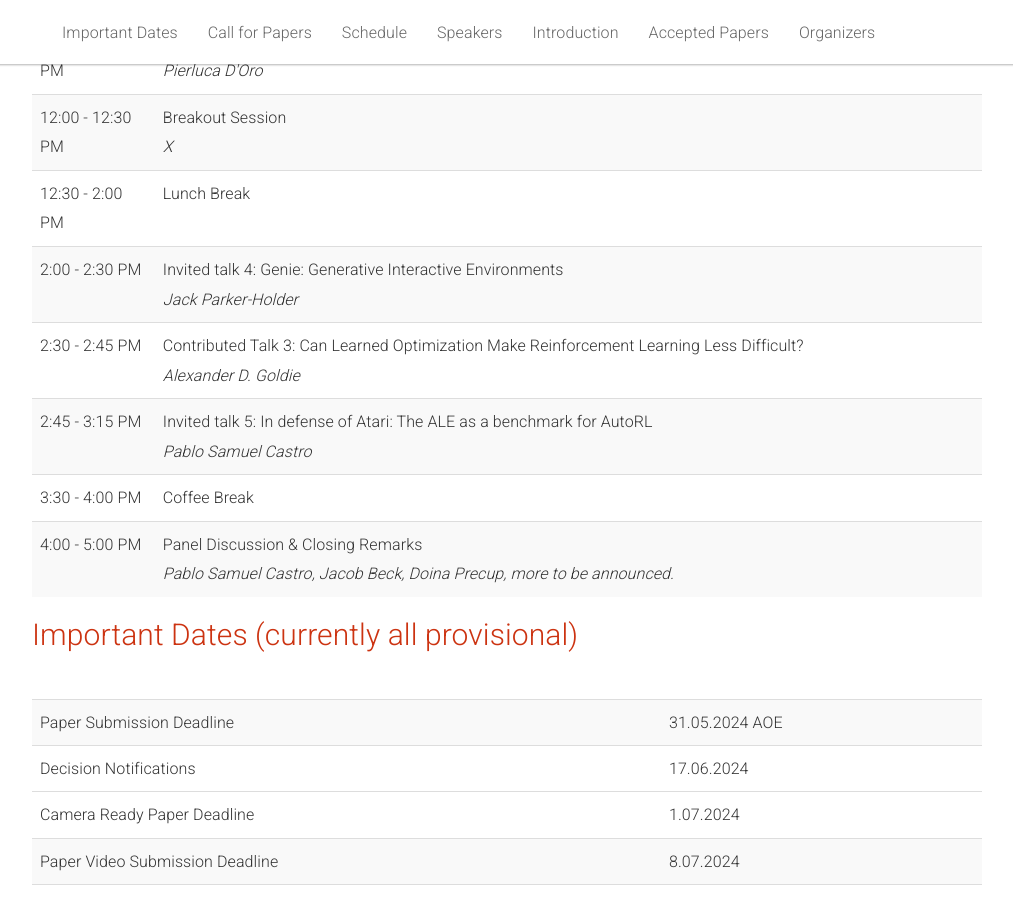
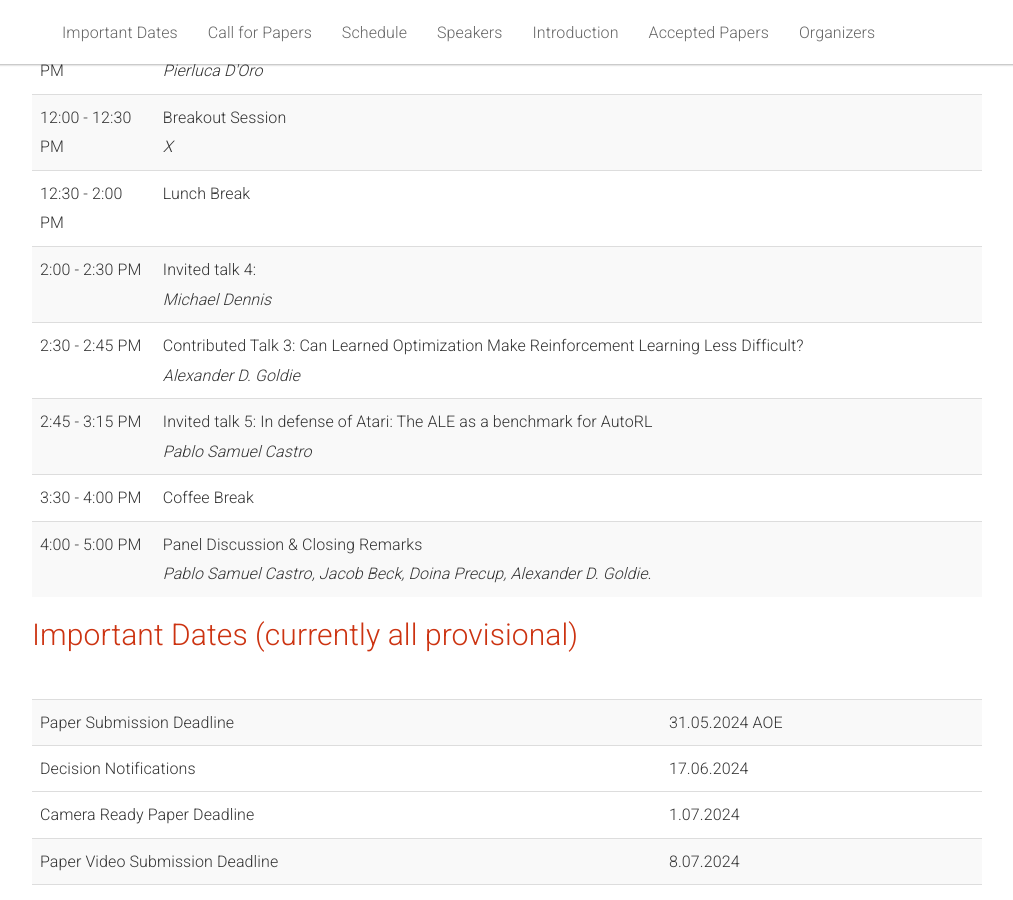
Before and after one commit to autorlworkshop/autorlworkshop.github.io, a Jekyll site: the page built from _pages/home.md, in a window 1280 px wide and 900 px high, scrolled down 2266 px. Shown: the whole window, without its empty margins (133-1146 px from the left). Built offline with Jekyll 4.4.1, drawn with Linux system fonts in a browser that asks for light colours; some of the changed text lies outside the part shown.

Commit message:
Updates to speakers, panel discussion

```diff
--- a/_pages/home.md
+++ b/_pages/home.md
@@ -169,8 +169,8 @@ acknowledgements: ""
         <tr>
           <td>2:00 - 2:30 PM</td>
           <td>
-            Invited talk 4: Genie: Generative Interactive Environments<br/>
-            <i> Jack Parker-Holder </i>
+            Invited talk 4:<br/>
+            <i> Michael Dennis </i>
           </td>
         </tr>
         <tr>
@@ -196,7 +196,7 @@ acknowledgements: ""
         <tr>
           <td>4:00 - 5:00 PM</td>
           <td> Panel Discussion & Closing Remarks<br>
-            <i> Pablo Samuel Castro, Jacob Beck, Doina Precup, more to be announced.</i>
+            <i> Pablo Samuel Castro, Jacob Beck, Doina Precup, Alexander D. Goldie.</i>
             </td>
         </tr>
       </tbody>
@@ -355,12 +355,12 @@ acknowledgements: ""
   </div>
 
   <div class="col-xs-6 col-lg-3 people">
-    <a href="https://jparkerholder.github.io">
-      <img class="people-pic" src="{{ "/static/img/people/jack.jpeg" | prepend:site.baseurl }}">
+    <a href="https://www.michaeldennis.ai/">
+      <img class="people-pic" src="{{ "/static/img/people/michael.jpg" | prepend:site.baseurl }}">
     </a>
     <div class="people-name">
-      <a href="https://jparkerholder.github.io">Jack Parker-Holder</a>
-      <h6>DeepMind, University College London</h6>
+      <a href="https://www.michaeldennis.ai/">Michael Dennis</a>
+      <h6>DeepMind</h6>
     </div>
   </div>
 
@@ -436,6 +436,54 @@ acknowledgements: ""
 </div>
 
 <hr />-->
+
+
+<div class="row" id="panel_discussion">
+  <div class="col-xs-12">
+    <h2>Panel Discussion</h2>
+  </div>
+</div>
+<div class="row">
+  <div class="col-xs-6 col-lg-3 people">
+    <a href="https://psc-g.github.io/">
+      <img class="people-pic" src="{{ "/static/img/people/pablo.jpg" | prepend:site.baseurl }}">
+    </a>
+    <div class="people-name">
+      <a href="https://psc-g.github.io/">Pablo Samuel Castro</a>
+      <h6>DeepMind, Université de Montréal and Mila</h6>
+    </div>
+  </div>
+
+  <div class="col-xs-6 col-lg-3 people">
+    <a href="https://mila.quebec/en/doina-precup">
+      <img class="people-pic" src="{{ "/static/img/people/doina.jpg" | prepend:site.baseurl }}">
+    </a>
+    <div class="people-name">
+      <a href="https://mila.quebec/en/doina-precup">Doina Precup</a>
+      <h6>McGill University, DeepMind</h6>
+    </div>
+  </div>
+
+  <div class="col-xs-6 col-lg-3 people">
+    <a href="https://www.jakebeck.com/">
+      <img class="people-pic" src="{{ "/static/img/people/jacob.jpg" | prepend:site.baseurl }}">
+    </a>
+    <div class="people-name">
+      <a href="https://www.jakebeck.com/">Jacob Beck</a>
+      <h6>University of Oxford</h6>
+    </div>
+  </div>
+
+  <div class="col-xs-6 col-lg-3 people">
+    <a href="https://scholar.google.com/citations?user=wogOjBsAAAAJ&hl=en">
+      <img class="people-pic" src="{{ "/static/img/people/alexander.jpg" | prepend:site.baseurl }}">
+    </a>
+    <div class="people-name">
+      <a href="https://scholar.google.com/citations?user=wogOjBsAAAAJ&hl=en">Alexander D. Goldie</a>
+      <h6>University of Oxford</h6>
+    </div>
+  </div>
+
 
 
 <div class="row" id="organizers">
```
Also changed, not shown: static/img/people/alexander.jpg (added), static/img/people/doina.jpg (added), static/img/people/jacob.jpg (added), static/img/people/michael.jpg (added).
